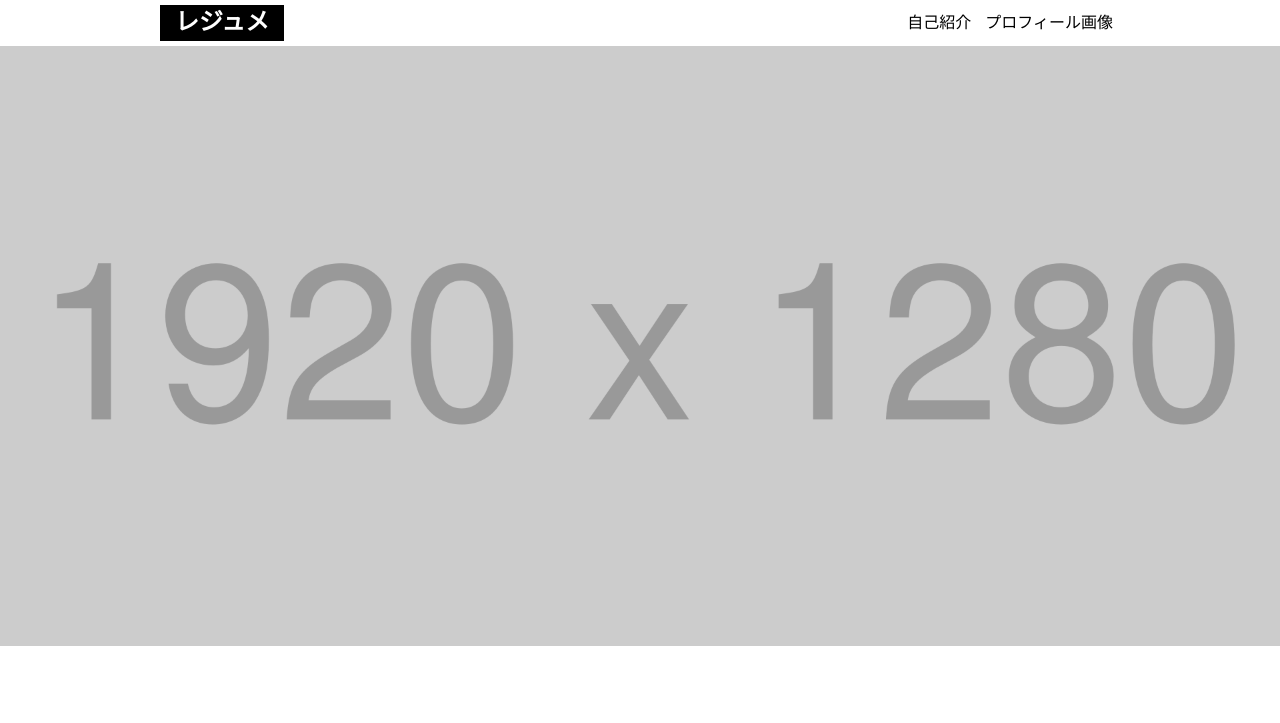
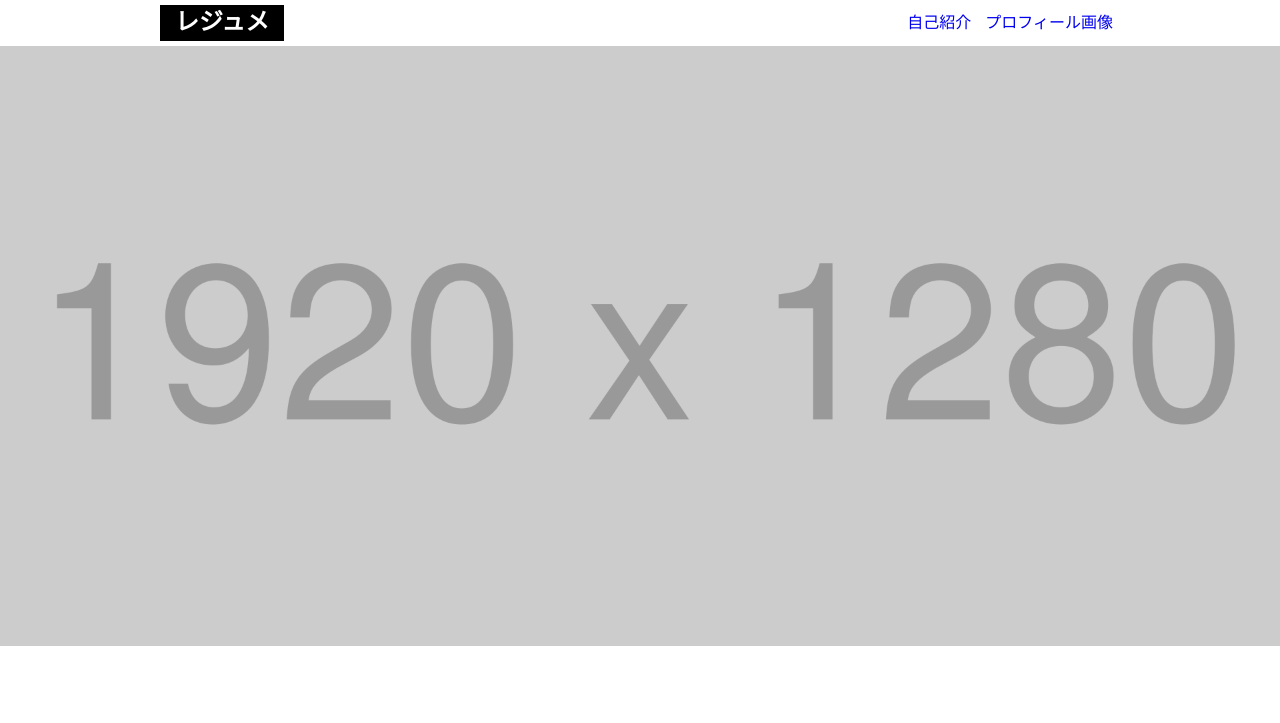
Before and after one commit to takuzo8679/hc_practice, a plain HTML site: page html_css_output_beginner/index.html in a window 1280 px wide. Shown: the top 723 px of the page. Drawn offline with Linux system fonts and the light colour scheme.

Commit message:
add header link

```diff
--- a/html_css_output_beginner/css/style.css
+++ b/html_css_output_beginner/css/style.css
@@ -31,7 +31,9 @@ header .headers ul {
 header .headers ul li {
     padding: 10px 7px;
 }
-
+header a{
+    text-decoration: none;
+}
 .top-image {
     /* ウィンドウ幅に広げる */
     width: 100vw;
--- a/html_css_output_beginner/index.html
+++ b/html_css_output_beginner/index.html
@@ -15,14 +15,14 @@
                 </div>
                 <div class="headers">
                     <ul>
-                        <li>自己紹介</li>
-                        <li>プロフィール画像</li>
+                        <li><a href="#self-produce">自己紹介</a></li>
+                        <li><a href="#profile">プロフィール画像</a></li>
                     </ul>
                 </div>
             </header>
             <img class="top-image" src="images/1920x1280.png" alt="top" />
             <section class="self-produce">
-                <h1>自己紹介</h1>
+                <h1 id="self-produce">自己紹介</h1>
                 <div class="self-produce-contents">
                     <div class="self-produce-contents-text">
                         <p class="title">鈴木 太郎</p>
@@ -40,7 +40,7 @@
                 </div>
             </section>
             <section class="profiles">
-                <h1>プロフィール画像</h1>
+                <h1 id="profile">プロフィール画像</h1>
                 <div class="profile-items">
                     <div class="profile">
                         <p class="title">タイトルタイトル</p>
```
